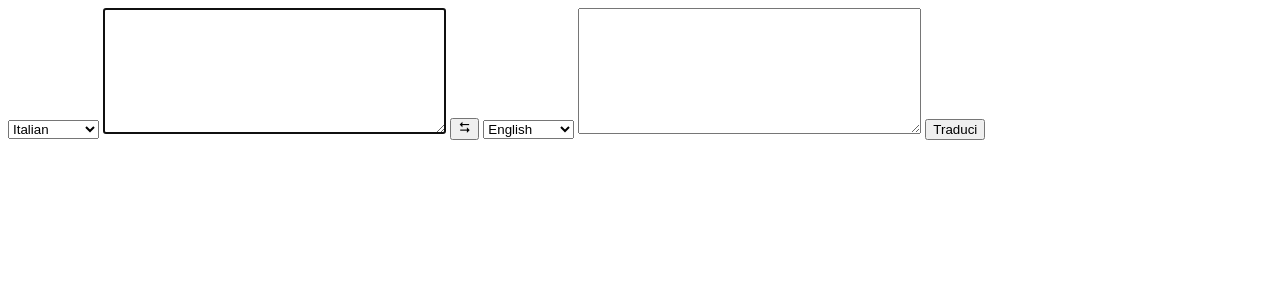
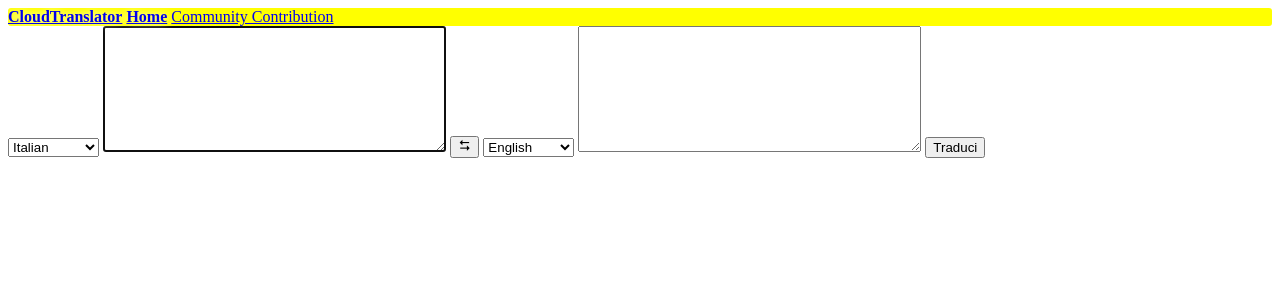
Before and after one commit to aiman-al-masoud/translator-cloud-project, a Flask app: page / in a window 1280 px wide. Shown: the top 300 px of the page. Run offline with Flask 2, Linux system fonts and the light colour scheme.

Commit message:
header added

```diff
--- a/src/templates/index.html
+++ b/src/templates/index.html
@@ -8,10 +8,33 @@
 
   <script src="{{url_for('static', filename='scripts/index.js')}}"></script>
   <style media="screen">
+  .menu {
+    background: yellow;
+    border-radius: 3px;
+    width: 100%;
+    align-items: center;
+    position: sticky;
+    top: 1%;
+  }
 
+  .menu a.currentpage {
+    font-weight: bolder;
+    filter: drop-shadow(0px 0px 4px white);
+  }
+
+  a:hover {
+    transition: 0.5s;
+    transform: scale(1.2) perspective(1px);
+  }
   </style>
 
   <body onload="focus_on_input();">
+    <div id="menu" class="menu">
+      <a class="logo currentpage" title="Home" href="/">CloudTranslator</a>
+      <a href="/" class="currentpage link">Home</a>
+      <a href="community.html" class="link">Community Contribution</a>
+   </a>
+ </div>
     <select id="from" name="from" data-placeholder="Choose a Language...">
       <option value="AR">Arabic</option>
       <option value="AZ">Azerbaijani</option>
```
